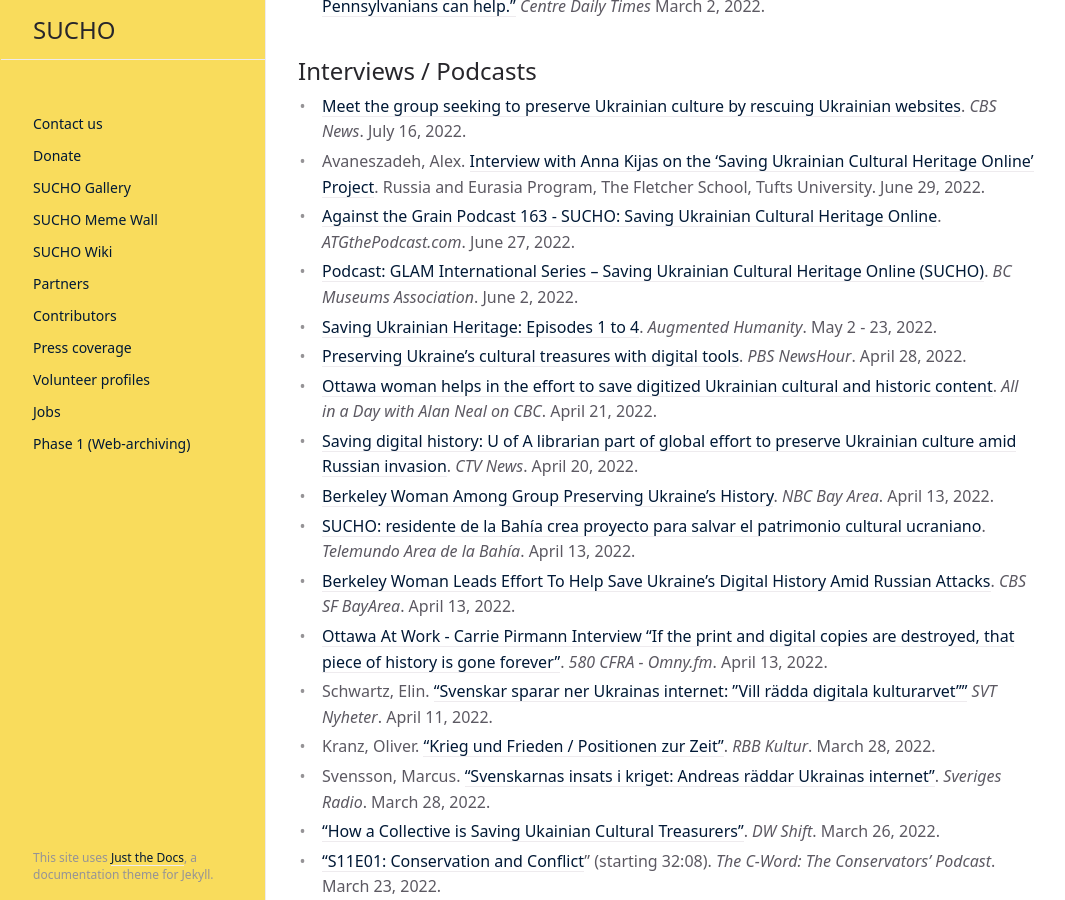
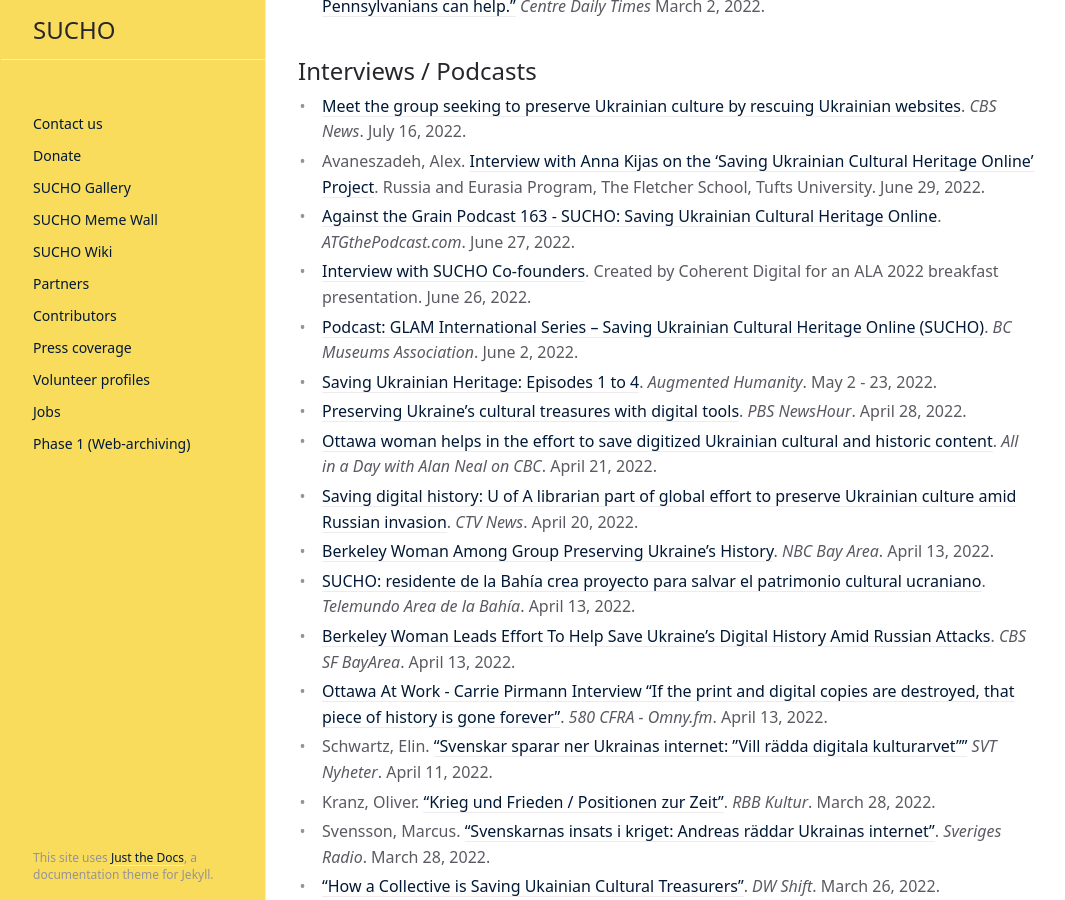
Before and after one commit to sucho-archiving/sucho-archiving.github.io, a Jekyll site: the page built from press.md, in a window 1280 px wide and 900 px high, scrolled down 3068 px. Shown: the whole window, without its empty margins (106-1171 px from the left). Built offline with Jekyll 4.4.1, drawn with Linux system fonts in a browser that asks for light colours.

Commit message:
added interview

```diff
--- a/press.md
+++ b/press.md
@@ -71,6 +71,7 @@
 - [Meet the group seeking to preserve Ukrainian culture by rescuing Ukrainian websites](https://www.cbsnews.com/video/meet-the-group-seeking-to-preserve-ukrainian-culture-by-rescuing-ukrainian-websites/#x). *CBS News*. July 16, 2022.
 - Avaneszadeh, Alex. [Interview with Anna Kijas on the 'Saving Ukrainian Cultural Heritage Online' Project](https://sites.tufts.edu/fletcherrussia/interview-with-anna-kijas-on-the-saving-ukrainian-cultural-heritage-online-project/). Russia and Eurasia Program, The Fletcher School, Tufts University. June 29, 2022.
 - [Against the Grain Podcast 163 - SUCHO: Saving Ukrainian Cultural Heritage Online](http://atgthepodcast.libsyn.com/atgthepodcast-163-sucho-saving-ukrainian-cultural-heritage-online ). *ATGthePodcast.com*. June 27, 2022.
+- [Interview with SUCHO Co-founders](https://youtu.be/7PG1C5_SSd8). Created by Coherent Digital for an ALA 2022 breakfast presentation. June 26, 2022.
 - [Podcast: GLAM International Series – Saving Ukrainian Cultural Heritage Online (SUCHO)](https://museum.bc.ca/brain/glam-international-sucho/). *BC Museums Association*. June 2, 2022.
 - [Saving Ukrainian Heritage: Episodes 1 to 4](https://www.npr.org/podcasts/811625591/augmented-humanity). *Augmented Humanity*. May 2 - 23, 2022.
 - [Preserving Ukraine's cultural treasures with digital tools](https://www.pbs.org/newshour/show/preserving-ukraines-cultural-treasures-with-digital-tools). *PBS NewsHour*. April 28, 2022.
```
